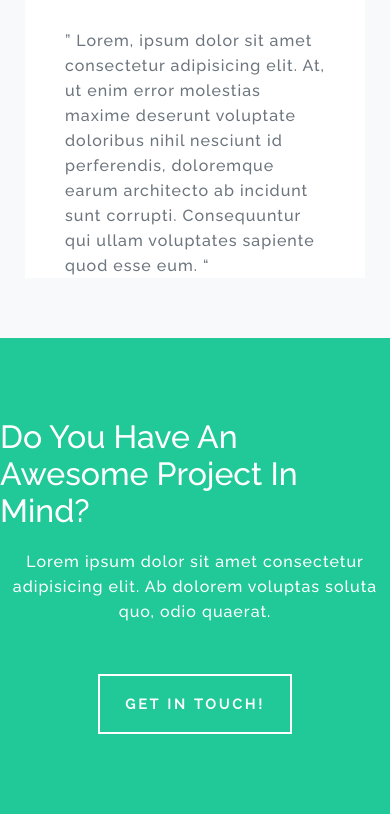
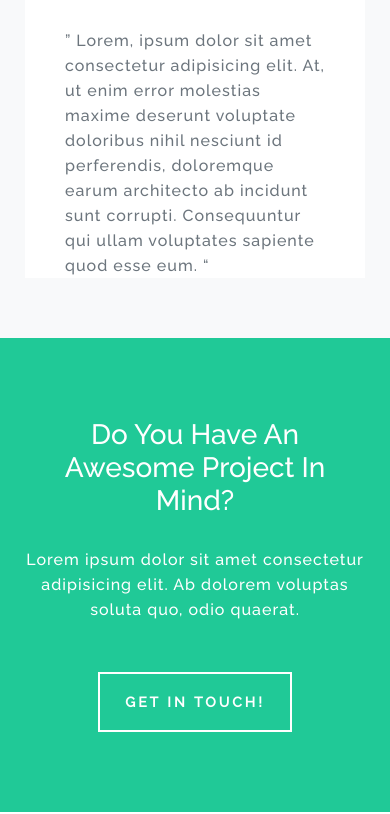
Before and after one commit to Masocher/Dimiour, a Next.js app: page / in a window 390 px wide. Shown: the part 7023-7837 px from the top of the page. Built offline with nearby package versions, Linux system fonts and the light colour scheme.

Commit message:
Responsive The Home's Contact Section

```diff
--- a/src/styles/Contact-us.module.css
+++ b/src/styles/Contact-us.module.css
@@ -17,6 +17,7 @@
 .title_box {
     font-size: 32px;
     margin-bottom: 20px;
+    text-align: center;
 }
 
 .description {
@@ -41,3 +42,17 @@
     background-color: #fff;
     color: #000;
 }
+
+/* Responsive */
+
+@media (max-width: 501px) {
+    .contact_box {
+        width: calc(100% - 50px);
+    }
+
+    .title_box {
+        font-size: 28px;
+        margin-bottom: 30px;
+    }
+
+}
```
